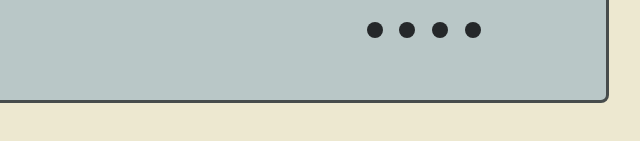
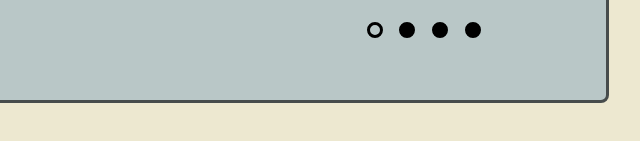
Before and after one commit to SagaMS/cssMemeSlider, a plain HTML site: page cssMemeSlider/index.html in a window 1280 px wide. Shown: the part 499-640 px from the top of the page, 511-1151 px from the left. Drawn offline with Linux system fonts and the light colour scheme.

Commit message:
feat:add function for buttons (Su, Sep 15, 2024 06:08:24 PM)

```diff
--- a/cssMemeSlider/index.html
+++ b/cssMemeSlider/index.html
@@ -42,10 +42,16 @@
 
           <div class="bar-block">
 
-                    <label for="r1" class="bar"></label>
-                    <label for="r2" class="bar"></label>
-                    <label for="r3" class="bar"></label>
-                    <label for="r4" class="bar"></label>
+
+                    <label for="r1" class="bar bar1"> </label>
+
+                    <label for="r2" class="bar bar2"></label>
+
+                    <label for="r3" class="bar bar3"></label>
+
+                    <label for="r4" class="bar bar4"></label>
+
+
 
             </div>
 
--- a/cssMemeSlider/style.css
+++ b/cssMemeSlider/style.css
@@ -87,21 +87,43 @@ body{
     height: 1rem;
     margin: 6px;
     cursor: pointer;
-    background-color:#25282A;
+    background-color:#000000;
+    border:  0.2rem solid #000000;
     border-radius: 50%;
-
+    transition: all 0.1s linear;
 }
 
-.bar:hover{
-    border:  solid  rgba(0, 0, 0, 0.616);;
-    background-color: rgb(185, 199, 199);;
+ .bar:hover{
+    background-color: #a0da1b;
+}
+
+.bar:active{
+    background-color: #1593b9;
+}
+
+
+#r1:checked~.info-block .bar-block .bar1,
+#r2:checked~.info-block .bar-block .bar2,
+#r3:checked~.info-block .bar-block .bar3,
+#r4:checked~.info-block .bar-block .bar4
+{
+
+    background-color:#B9C7C7;
+}
+
+
+#r1:checked~.info-block .bar-block .bar:hover,
+#r2:checked~.info-block .bar-block .bar:hover,
+#r3:checked~.info-block .bar-block .bar:hover,
+#r4:checked~.info-block .bar-block .bar:hover
+{
+    border:  0.2rem solid #a0da1b;
+
 }
 
 
 
-.bar:focus{
-    background-color: #c01f62;
-}
+
 
  .radioinput-text{
     display: none;
@@ -139,6 +161,7 @@ body{
     }
 
     .text-block{
+        margin: 1rem auto;
         text-align:left;
     }
 
```
